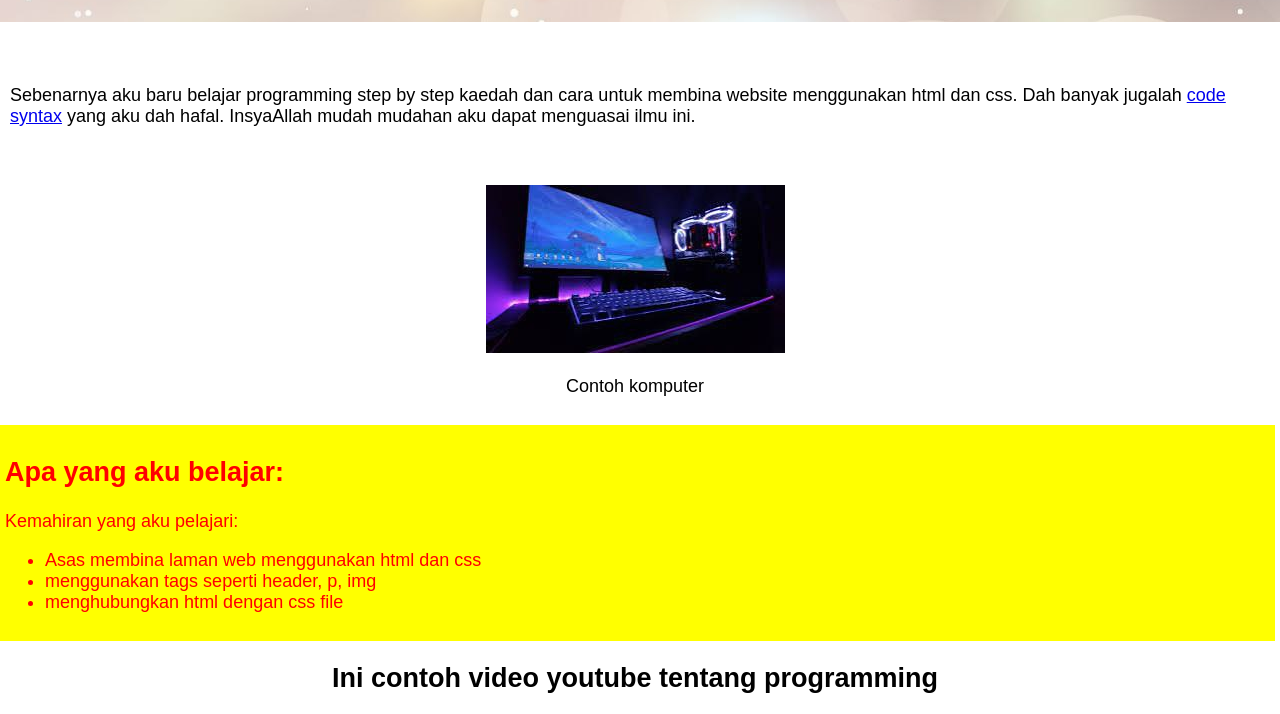
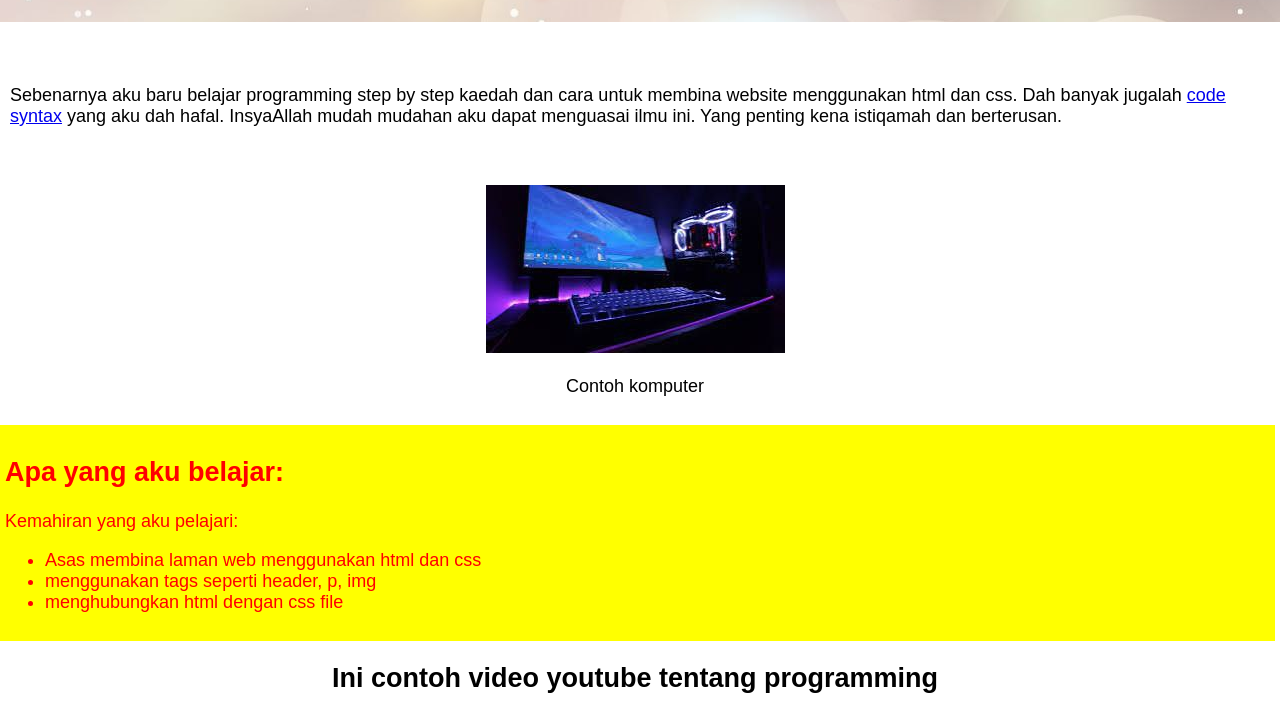
Before and after one commit to Myusler/web, a plain HTML site: page index.html in a window 1280 px wide. Shown: the part 78-792 px from the top of the page. Drawn offline with Linux system fonts and the light colour scheme; grey boxes are pictures that could not be loaded.

Commit message:
Update index.html

```diff
--- a/index.html
+++ b/index.html
@@ -21,7 +21,7 @@
     <p>Sebenarnya aku baru belajar programming   step by step kaedah dan
       cara untuk membina website menggunakan html dan css.
     Dah banyak jugalah <a href="https://www.futurelearn.com/info/blog/what-is-programming" target="_blank">code syntax</a> yang aku dah hafal.
-    InsyaAllah mudah mudahan aku dapat menguasai ilmu ini.
+    InsyaAllah mudah mudahan aku dapat menguasai ilmu ini. Yang penting kena istiqamah dan berterusan.
     </p>
   </div>
     <div class="computer">
```
